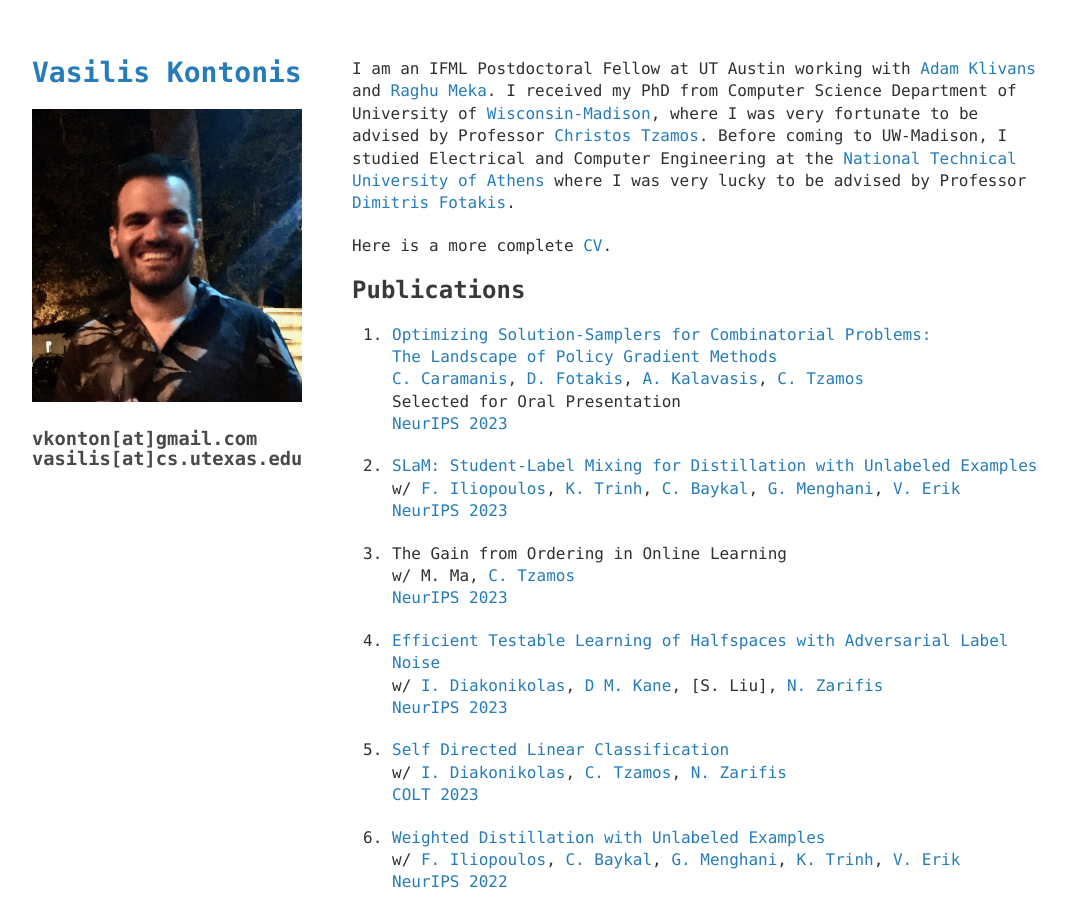
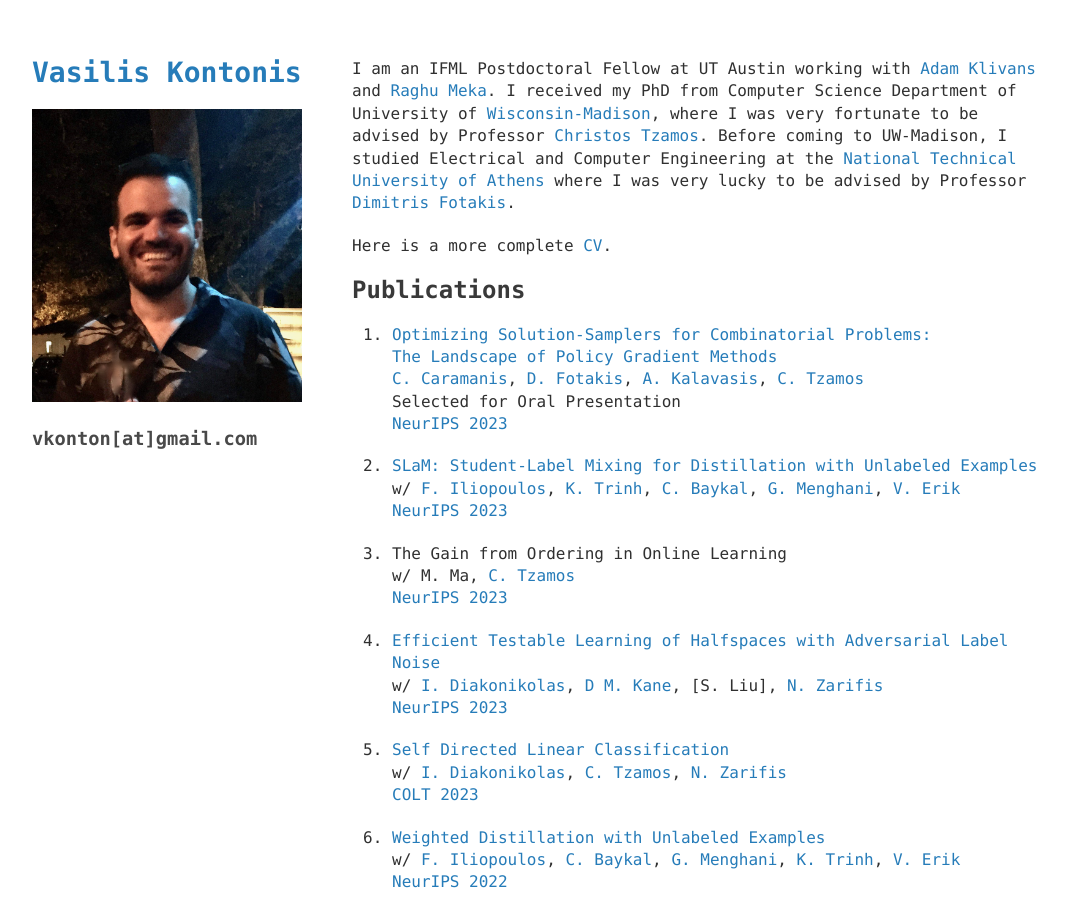
Before and after one commit to vkonton/vkonton.github.io, a Jekyll site: the page built from index.md, in a window 1280 px wide and 900 px high. Shown: the whole window, without its empty margins (98-1165 px from the left). Built offline with Jekyll 4.4.1, drawn with Linux system fonts in a browser that asks for light colours.

Commit message:
Remove email

```diff
--- a/_layouts/default.html
+++ b/_layouts/default.html
@@ -26,7 +26,6 @@
 
         <h3> <ul style = "list-style-type:none; display:inline">
 	        <li> vkonton[at]gmail.com </li>
-		<li> vasilis[at]cs.utexas.edu </li>
 		</ul>
 	</h3>
 
```
Also changed, not shown: 1 other file.
